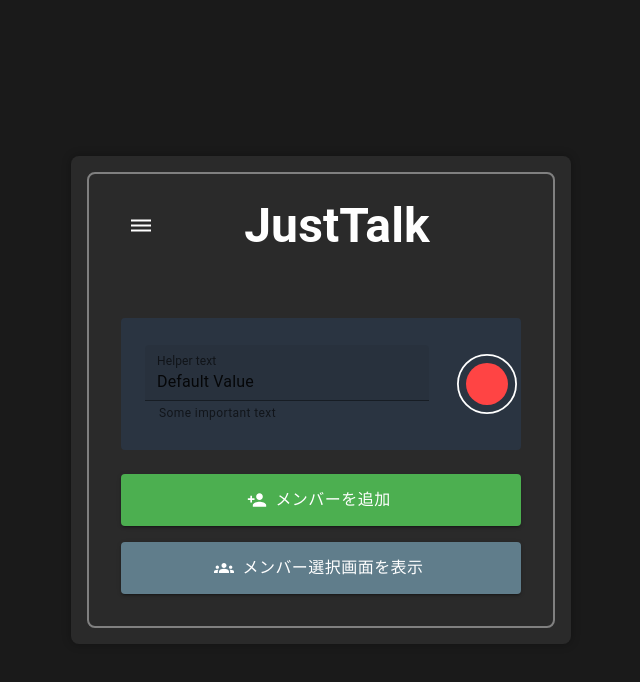
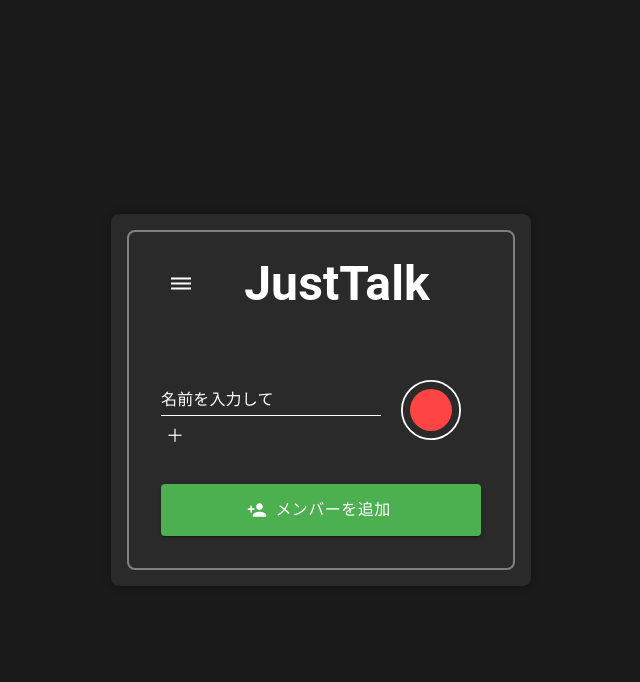
Before and after one commit to mizzzuno/justalk3, a React (Create React App) app: page /add-member in a window 1280 px wide. Shown: the top 682 px of the page, without its empty margins (319-959 px from the left). Built offline with nearby package versions, Linux system fonts and the light colour scheme.

Commit message:
fix_0407

```diff
--- /dev/null
+++ b/src/components/AddMemberButton.jsx
@@ -0,0 +1,19 @@
+import * as React from "react";
+import Stack from "@mui/material/Stack";
+import IconButton from "@mui/material/IconButton";
+
+export default function IconButtonSizes({ onClick, ...props }) {
+  return (
+    <Stack direction="row" spacing={1} sx={{ alignItems: "center" }}>
+      <IconButton
+        aria-label="add"
+        size="small"
+        onClick={onClick}
+        sx={{ color: "white" }}
+        {...props}
+      >
+        ＋
+      </IconButton>
+    </Stack>
+  );
+}
--- a/src/components/PieChart.jsx
+++ b/src/components/PieChart.jsx
@@ -1,6 +1,6 @@
-import * as React from 'react';
-import { PieChart } from '@mui/x-charts/PieChart';
-import './../stylesheet/Body.css'
+import * as React from "react";
+import { PieChart } from "@mui/x-charts/PieChart";
+import "./../stylesheet/Body.css";
 
 export default function BasicPie() {
   return (
@@ -8,10 +8,20 @@ export default function BasicPie() {
       series={[
         {
           data: [
-            { id: 0, value: 10, label: 'series A' },
-            { id: 1, value: 15, label: 'series B' },
-            { id: 2, value: 20, label: 'series C' },
+            { id: 0, value: 10, label: "series A" },
+            { id: 1, value: 15, label: "series B" },
+            { id: 2, value: 20, label: "series C" },
           ],
+          label: {
+            // labelのスタイルを指定
+            style: {
+              fill: "white",
+              color: "white", // ラベルの色を白に設定
+            },
+          },
+          labelFormatter: (value) => (
+            <span style={{ color: "white" }}>{value}</span>
+          ), // ラベルの文字色を白に設定
         },
       ]}
       width={400}
--- a/src/components/TextField.jsx
+++ b/src/components/TextField.jsx
@@ -1,24 +1,35 @@
 import * as React from "react";
-import Box from "@mui/material/Box";
 import TextField from "@mui/material/TextField";
 
-export default function FormPropsTextFields() {
+export default function BasicTextFields(props) {
   return (
-    <Box
-      component="form"
-      sx={{ "& .MuiTextField-root": { m: 1, width: "25ch" } }}
-      noValidate
-      autoComplete="off"
-    >
-      <div>
-        <TextField
-          id="filled-helperText"
-          label="Helper text"
-          defaultValue="Default Value"
-          helperText="Some important text"
-          variant="filled"
-        />
-      </div>
-    </Box>
+    <TextField
+      {...props}
+      id="standard-basic"
+      label="名前を入力して"
+      variant="standard"
+      InputProps={{
+        sx: {
+          color: "white", // 入力文字の色
+          "&:before": {
+            borderBottom: "1px solid white", // 通常時の下線
+          },
+          "&:hover:not(.Mui-disabled):before": {
+            borderBottom: "2px solid white", // ホバー時の下線
+          },
+          "&:after": {
+            borderBottom: "2px solid white", // フォーカス時の下線
+          },
+        },
+      }}
+      InputLabelProps={{
+        sx: {
+          color: "white",
+          "&.Mui-focused": {
+            color: "white",
+          },
+        },
+      }}
+    />
   );
 }
--- a/src/pages/AddMember.jsx
+++ b/src/pages/AddMember.jsx
@@ -7,11 +7,13 @@ import Stack from "@mui/material/Stack";
 import PersonAddIcon from "@mui/icons-material/PersonAdd";
 import GroupsIcon from "@mui/icons-material/Groups";
 import RecordingButton from "../components/RecordingButton";
-import FormPropsTextFields from "../components/TextField";
+import BasicTextFields from "../components/TextField";
+import IconButtonSizes from "../components/AddMemberButton";
 
 const AddMember = () => {
   const navigate = useNavigate();
   const [members, setMembers] = useState([{ name: "" }]);
+  let add_count = 0;
 
   const handleAddMember = () => {
     setMembers([...members, { name: "" }]); // 空のメンバー追加
@@ -36,7 +38,7 @@ const AddMember = () => {
       sx={{
         maxWidth: 400,
         margin: "auto",
-        mt: 5,
+        mt: 3,
         p: 2,
         display: "flex",
         flexDirection: "column",
@@ -45,12 +47,12 @@ const AddMember = () => {
     >
       {/* 追加されたメンバーを表示するエリア */}
       <Box sx={{ width: "100%", mb: 3 }}>
-        <Stack spacing={1}>
+        <Stack spacing={0}>
           {members.length === 0 ? (
             <Typography
               variant="body2"
               textAlign="center"
-              sx={{ color: "grey.500" }}
+              sx={{ color: "white" }}
             >
               メンバーが追加されていません
             </Typography>
@@ -62,18 +64,28 @@ const AddMember = () => {
                   display: "flex",
                   justifyContent: "space-between",
                   alignItems: "center",
-                  p: 2,
-                  bgcolor: "#2a3441",
+                  p: 0, // padding 0
+                  m: 0, // margin 0
+                  bgcolor: "#2a2a2a",
+                  color: "white",
                   borderRadius: "4px",
                 }}
               >
-                <FormPropsTextFields
-                  value={member.name}
-                  onChange={(e) =>
-                    handleMemberNameChange(index, e.target.value)
-                  }
-                />
-                <Box sx={{ transform: "scale(0.6)" }}>
+                <Box>
+                  <BasicTextFields
+                    value={member.name}
+                    onChange={(e) =>
+                      handleMemberNameChange(index, e.target.value)
+                    }
+                    sx={{ color: "white" }}
+                  />
+
+                  {index === members.length - 1 && (
+                    <IconButtonSizes onClick={handleAddMember} />
+                  )}
+                </Box>
+
+                <Box sx={{ transform: "scale(0.6)", color: "white" }}>
                   <RecordingButton
                     onClick={() => handleRecordClick(member.name)}
                   />
@@ -89,7 +101,7 @@ const AddMember = () => {
         <Button
           variant="contained"
           startIcon={<PersonAddIcon />}
-          onClick={handleAddMember}
+          onClick={handleShowSelection}
           fullWidth
           sx={{
             bgcolor: "#4caf50",
@@ -104,25 +116,6 @@ const AddMember = () => {
         >
           メンバーを追加
         </Button>
-
-        <Button
-          variant="contained"
-          startIcon={<GroupsIcon />}
-          onClick={handleShowSelection}
-          fullWidth
-          sx={{
-            bgcolor: "#607d8b",
-            color: "white",
-            "&:hover": {
-              bgcolor: "#546e7a",
-            },
-            py: 1.5,
-            fontSize: "1rem",
-            textTransform: "none",
-          }}
-        >
-          メンバー選択画面を表示
-        </Button>
       </Stack>
     </Box>
   );
```
